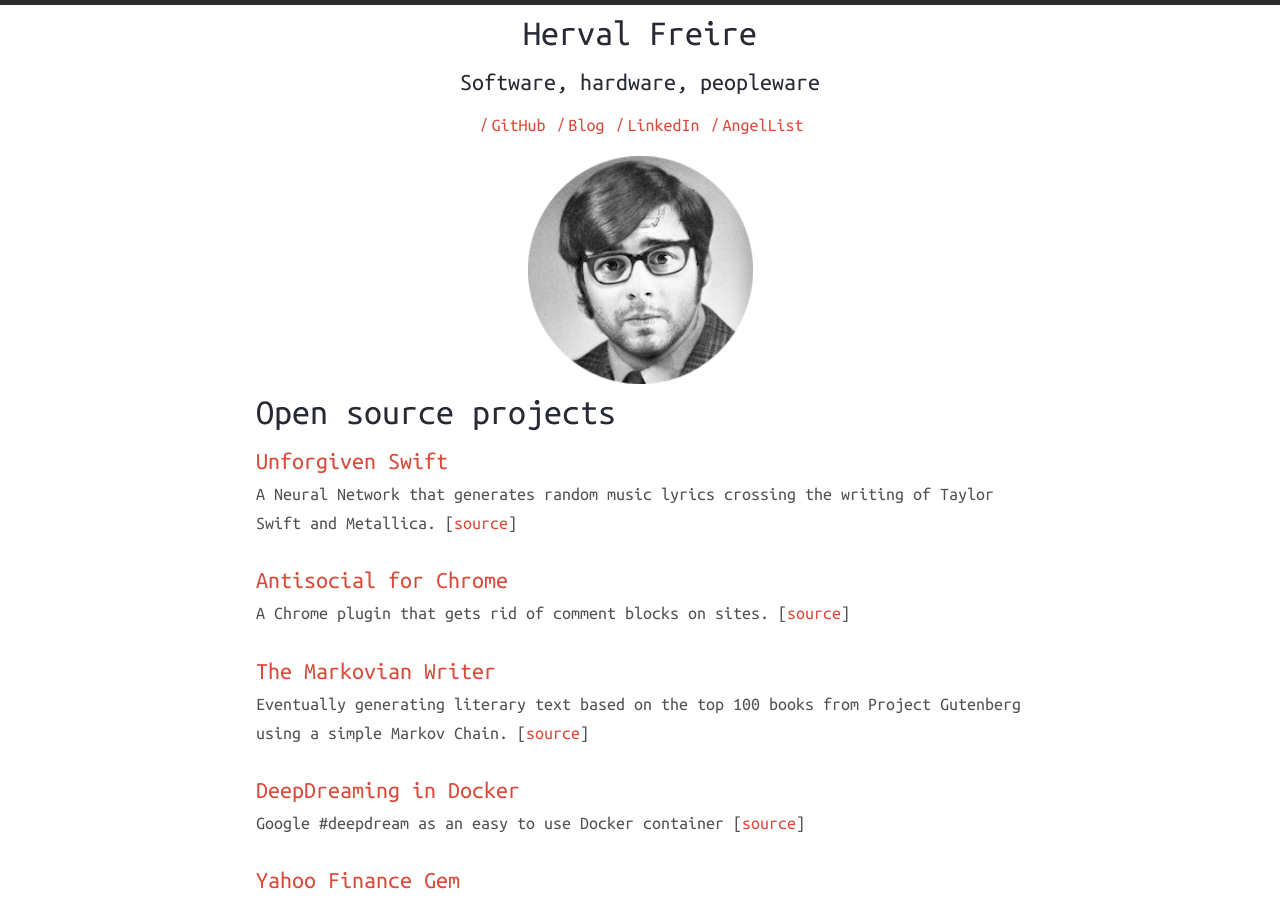
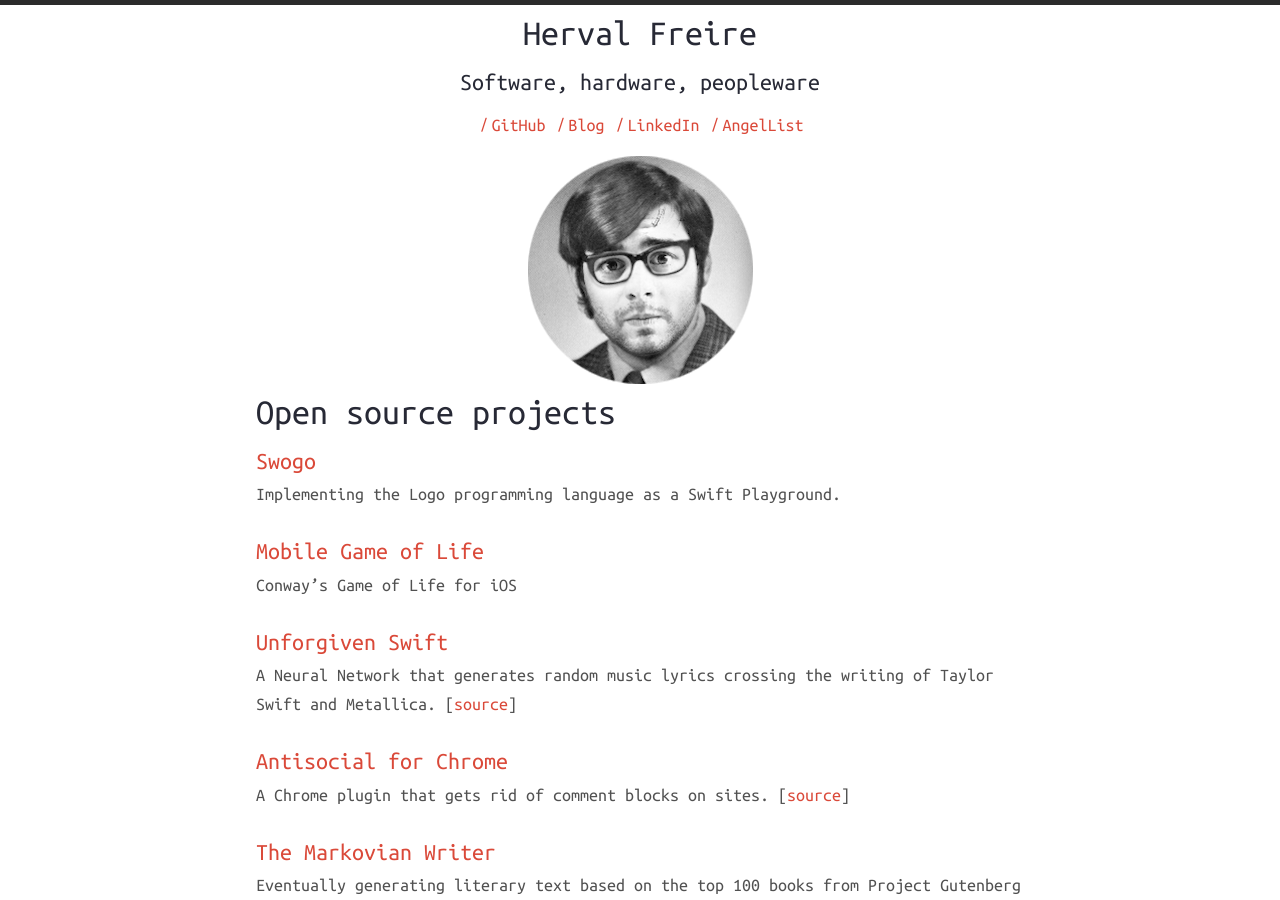
Before and after one commit to herval/herval.github.io, a Jekyll site: the page built from index.md, in a window 1280 px wide and 900 px high. Built offline with Jekyll 4.4.1, drawn with Linux system fonts in a browser that asks for light colours; nearby versions of some CDN libraries.

Commit message:
moar stuff

```diff
--- a/index.md
+++ b/index.md
@@ -3,6 +3,12 @@ layout: default
 ---
 
 # Open source projects
+
+## [Swogo](https://github.com/herval/swogo)
+Implementing the Logo programming language as a Swift Playground.
+
+## [Mobile Game of Life](https://github.com/herval/game-of-life-ios)
+Conway's Game of Life for iOS
 
 ## [Unforgiven Swift](http://unforgiven-swift.tumblr.com/)
 A Neural Network that generates random music lyrics crossing the writing of Taylor Swift and Metallica. [[source](https://github.com/herval/unforgiven-swift)]
```
